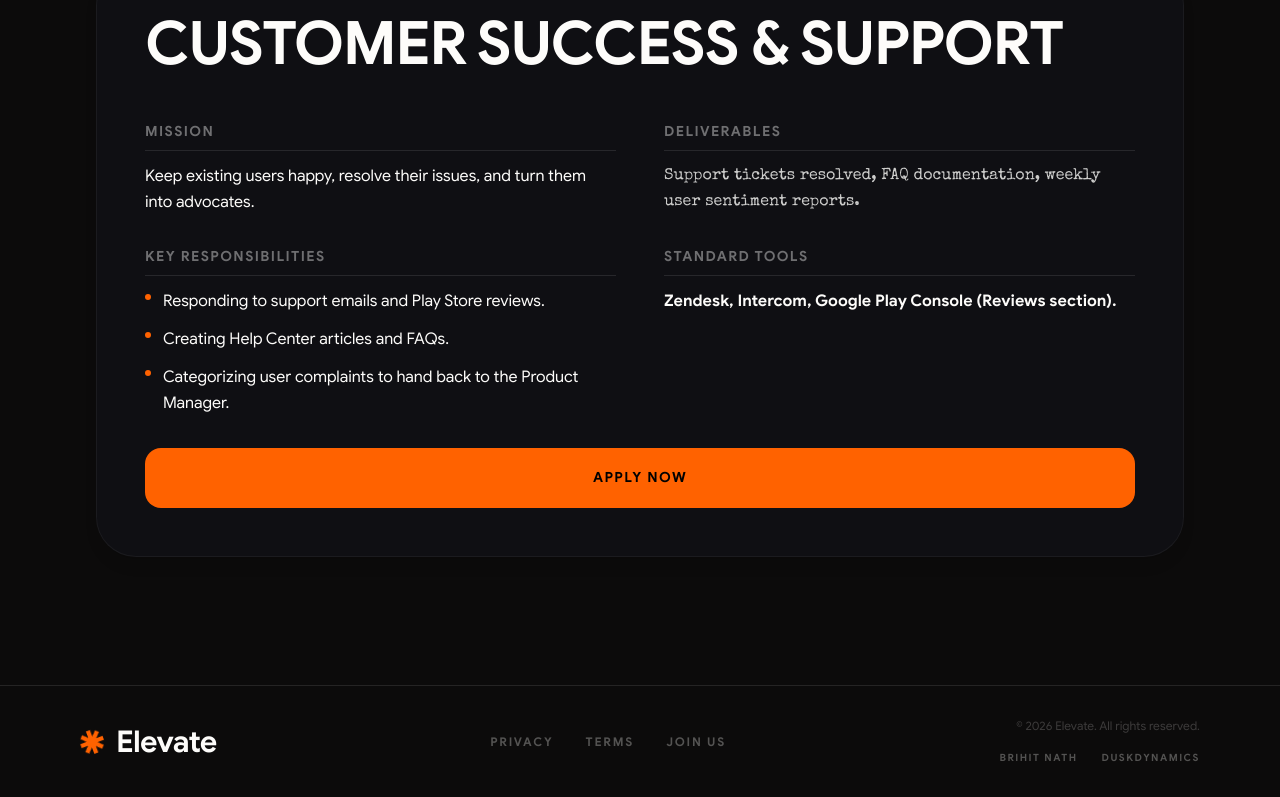
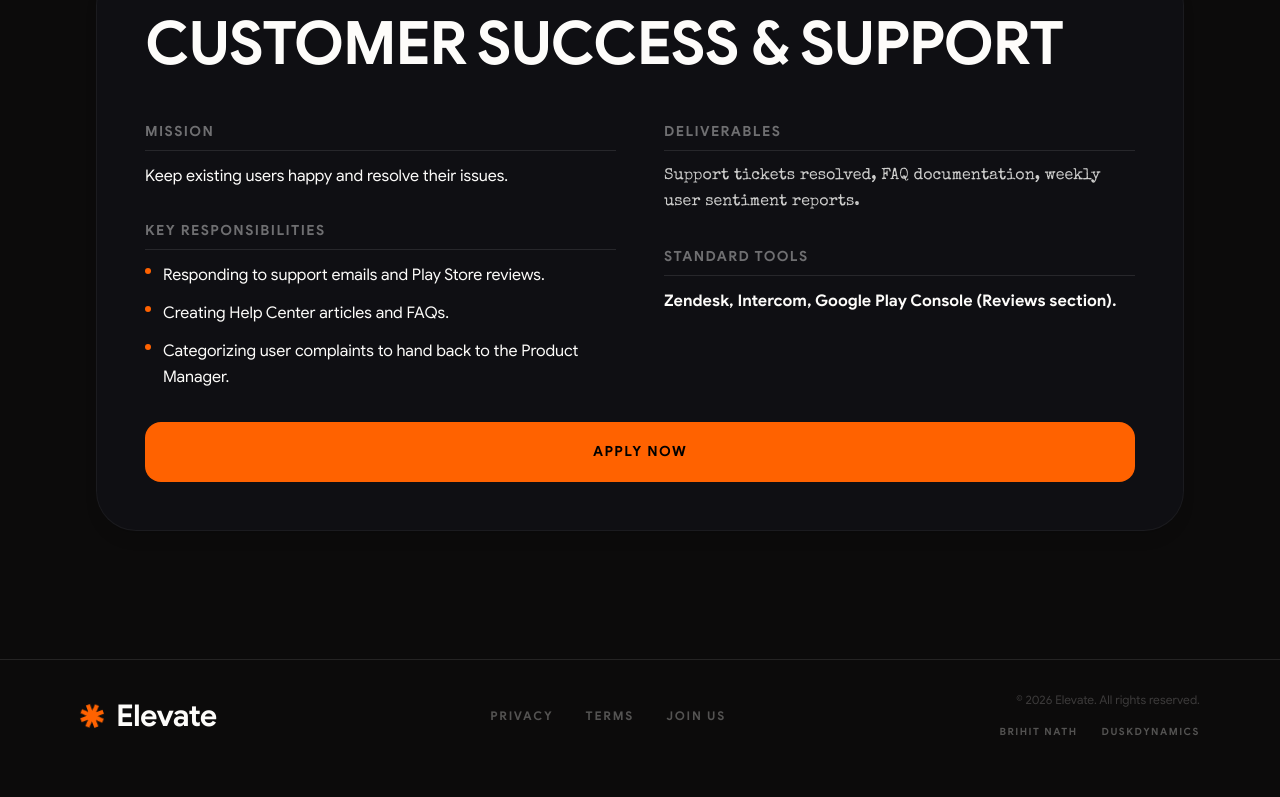
Before and after one commit to duskdynamicsproductions/elevate, a React (Vite) app: page /joinourjourney in a window 1280 px wide. Shown: the part 6193-6990 px from the top of the page. After the commit the page ends 6964 px from the top, so only its background shows below. Built offline with nearby package versions, Linux system fonts and the light colour scheme; a web font is replaced by a local one.

Commit message:
docs: remove 'turn them into advocates' from customer support role mission

```diff
--- a/src/JoinOurJourneyPage.tsx
+++ b/src/JoinOurJourneyPage.tsx
@@ -115,7 +115,7 @@ const roles = [
     category: "6. Growth & Market",
     title: "Customer Success & Support",
     subtitle: "The Voice of the App",
-    mission: "Keep existing users happy, resolve their issues, and turn them into advocates.",
+    mission: "Keep existing users happy and resolve their issues.",
     specific: "Helping a user figure out why their Google Drive backup failed, or responding to 1-star reviews on the Play Store.",
     responsibilities: [
       "Responding to support emails and Play Store reviews.",
```
